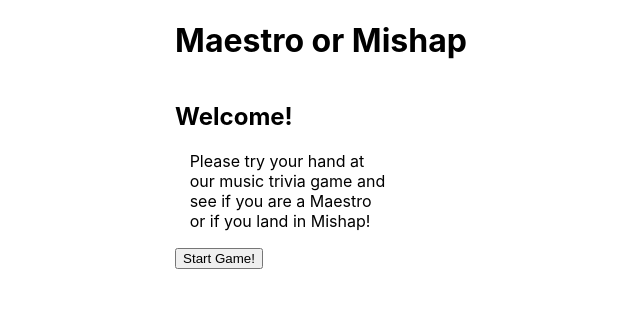
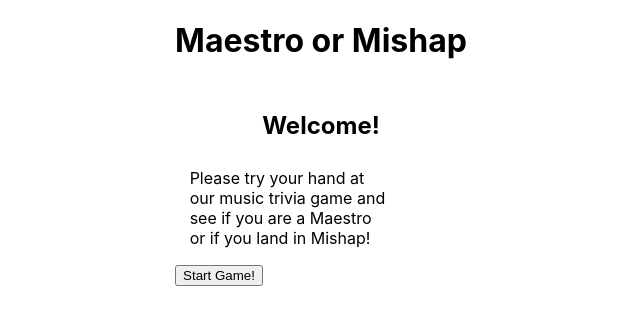
Before and after one commit to ShaunaMyers/maestro-or-mishap, a React (Create React App) app in the folder maestro-or-mishap/: page / in a window 1280 px wide. Shown: the top 324 px of the page, without its empty margins (319-959 px from the left). Built offline with nearby package versions, Linux system fonts and the light colour scheme; no server answers.

Commit message:
Style h2 padding and align text

```diff
--- a/maestro-or-mishap/src/components/QuestionCard/QuestionCard.css
+++ b/maestro-or-mishap/src/components/QuestionCard/QuestionCard.css
@@ -2,6 +2,11 @@ article {
   align-items: center;
   display: flex;
   flex-direction: column;
+}
+
+h2 {
+  padding: 3% 10%;
+  text-align: center;
 }
 
 div {
```
